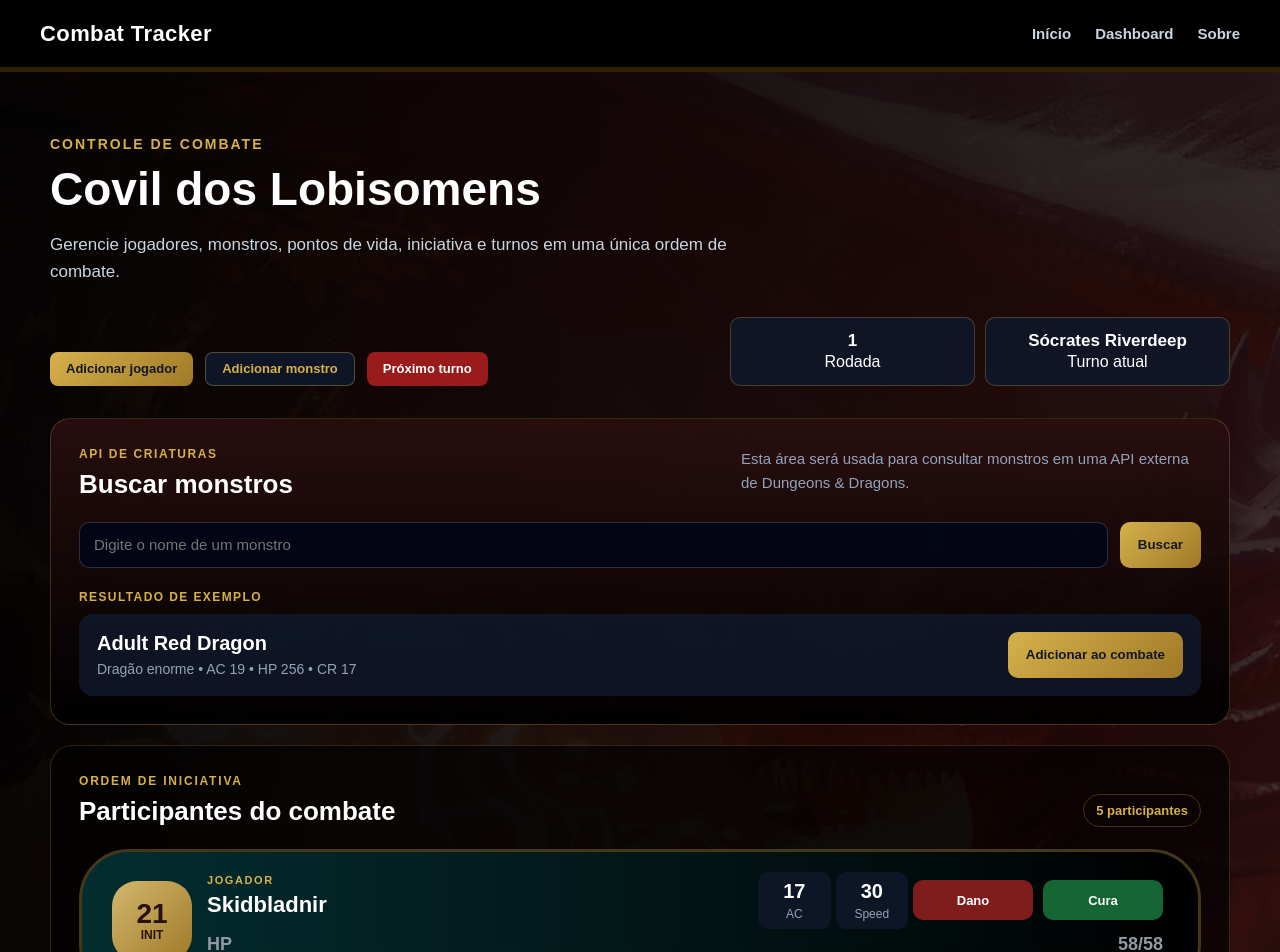
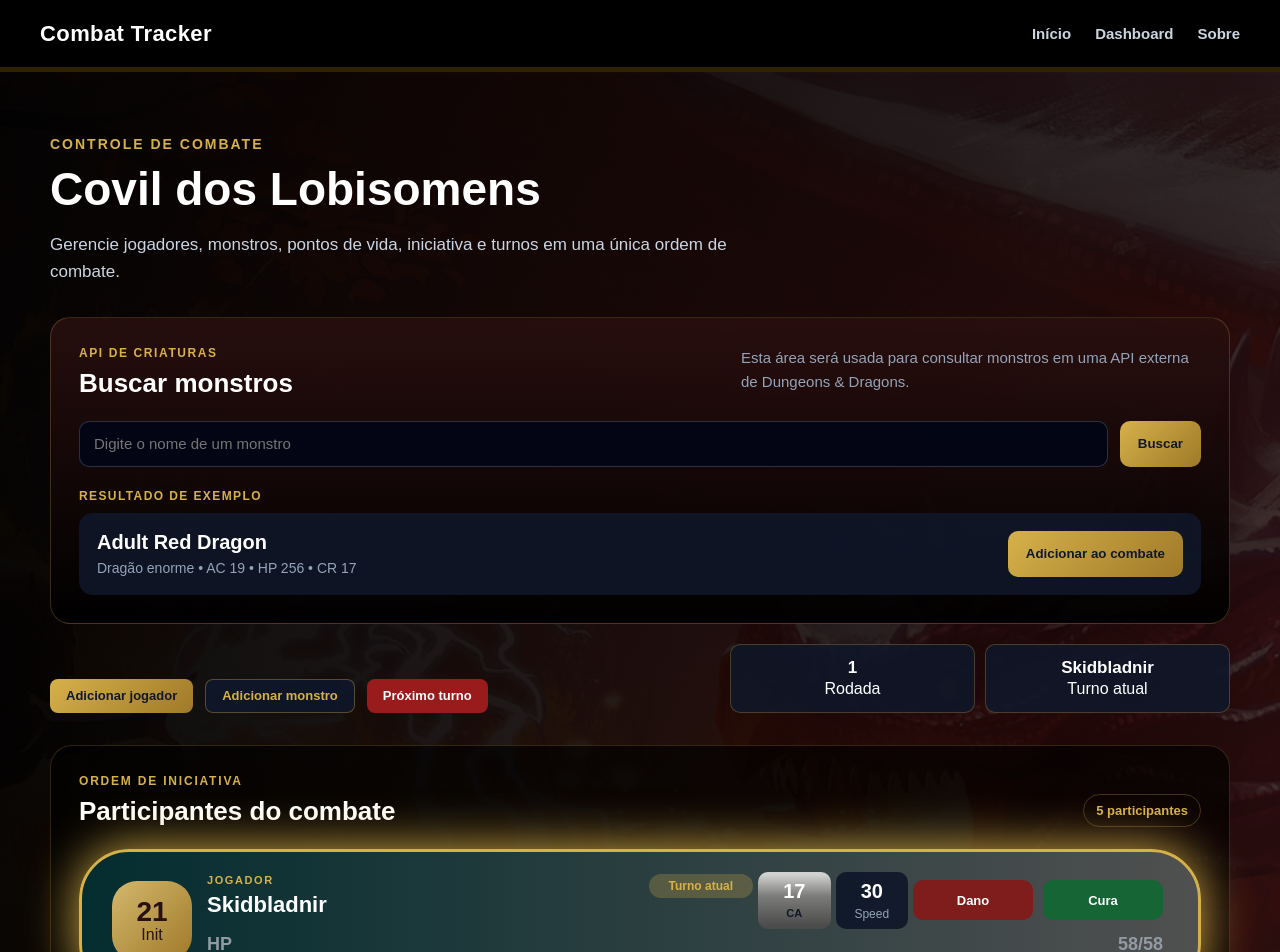
Before and after one commit to lucasgbm17/Combat-Tracker, a React (Vite) app in the folder frontend/: page /combats/1 in a window 1280 px wide. Shown: the top 952 px of the page. Built offline with nearby package versions, Linux system fonts and the light colour scheme.

Commit message:
Melhoria na CA e barra de vida

```diff
--- a/frontend/src/components/Cards/ParticipantCard/ParticipantCard.css
+++ b/frontend/src/components/Cards/ParticipantCard/ParticipantCard.css
@@ -118,7 +118,27 @@
 .participant-card__health-fill {
   height: 100%;
   border-radius: inherit;
+  transition:
+    width 0.25s ease-in-out,
+    background 0.25s ease,
+    box-shadow 0.25s ease;
+}
+
+.participant-card__health-fill_light {
   background: linear-gradient(90deg, #166534, #22c55e);
+}
+
+.participant-card__health-fill_moderate {
+  background: linear-gradient(90deg, #a16207, #facc15);
+}
+
+.participant-card__health-fill_heavy {
+  background: linear-gradient(90deg, #991b1b, #ef4444);
+}
+
+.participant-card__health-fill_critical {
+  background: linear-gradient(90deg, #450a0a, #941818);
+  box-shadow: 0 0 12px rgba(220, 38, 38);
 }
 
 .participant-card__stats {
@@ -137,6 +157,14 @@
   color: #94a3b8;
   font-size: 12px;
   text-align: center;
+}
+
+.participant-card__stat_shield {
+  background: linear-gradient(180deg, #d1d1cf 5%, #7c7c7a 42%, #4b4b4b 95%);
+  color: #111827;
+  font-size: 11px;
+  font-weight: 800;
+  text-transform: uppercase;
 }
 
 .participant-card__stat span {
--- a/frontend/src/components/Cards/ParticipantCard/ParticipantCard.jsx
+++ b/frontend/src/components/Cards/ParticipantCard/ParticipantCard.jsx
@@ -1,10 +1,32 @@
 import "./ParticipantCard.css";
 
-function ParticipantCard({ participant, isActive }) {
+function ParticipantCard({
+  participant,
+  isActive,
+  onDamageParticipant,
+  onHealParticipant,
+}) {
   const healthPercentage = Math.max(
     0,
     Math.min(100, (participant.currentHp / participant.maxHp) * 100),
   );
+
+  //Health Status
+  function getHealthStatusClass() {
+    if (healthPercentage <= 10) {
+      return "participant-card__health-fill_critical";
+    }
+
+    if (healthPercentage <= 40) {
+      return "participant-card__health-fill_heavy";
+    }
+
+    if (healthPercentage <= 70) {
+      return "participant-card__health-fill_moderate";
+    }
+
+    return "participant-card__health-fill_light";
+  }
 
   return (
     <article
@@ -16,7 +38,7 @@ function ParticipantCard({ participant, isActive }) {
         <span className="participant-card__initiative-number">
           {participant.initiative}
         </span>
-        <span className="participant-card__initiative-text">Init</span>
+        <span className="participant-card__initiative-label">Init</span>
       </div>
 
       <div className="participant-card__main">
@@ -38,9 +60,9 @@ function ParticipantCard({ participant, isActive }) {
       </div>
 
       <ul className="participant-card__stats">
-        <li className="participant-card__stat">
+        <li className="participant-card__stat participant-card__stat_shield">
           <span>{participant.armorClass}</span>
-          AC
+          CA
         </li>
 
         <li className="participant-card__stat">
@@ -50,13 +72,18 @@ function ParticipantCard({ participant, isActive }) {
       </ul>
 
       <div className="participant-card__actions">
-        <button className="participant-card__button" type="button">
+        <button
+          className="participant-card__button"
+          type="button"
+          onClick={() => onDamageParticipant(participant.id)}
+        >
           Dano
         </button>
 
         <button
           className="participant-card__button participant-card__button_heal"
           type="button"
+          onClick={() => onHealParticipant(participant.id)}
         >
           Cura
         </button>
@@ -72,7 +99,7 @@ function ParticipantCard({ participant, isActive }) {
 
         <div className="participant-card__health-bar">
           <div
-            className="participant-card__health-fill"
+            className={`participant-card__health-fill ${getHealthStatusClass()}`}
             style={{ width: `${healthPercentage}%` }}
           />
         </div>
--- a/frontend/src/components/CombatPage/CombatPage.jsx
+++ b/frontend/src/components/CombatPage/CombatPage.jsx
@@ -1,14 +1,14 @@
+import { useState } from "react";
 import ParticipantCard from "../Cards/ParticipantCard/ParticipantCard";
 import MonsterSearch from "../MonsterSearch/MonsterSearch";
 import "./CombatPage.css";
 
-function CombatPage() {
-  const participants = [
+//Temporário
+const initialParticipants = [
   {
     id: "p1",
     name: "Sócrates Riverdeep",
     type: "player",
-      description: "Firbolg Druida da Lua",
     armorClass: 16,
     currentHp: 72,
     maxHp: 72,
@@ -19,7 +19,6 @@ function CombatPage() {
     id: "p2",
     name: "Capa Barsavi",
     type: "player",
-      description: "Clérigo de Tyr",
     armorClass: 18,
     currentHp: 64,
     maxHp: 64,
@@ -30,7 +29,6 @@ function CombatPage() {
     id: "p3",
     name: "Skidbladnir",
     type: "player",
-      description: "Ladino Soulknife",
     armorClass: 17,
     currentHp: 58,
     maxHp: 58,
@@ -41,7 +39,6 @@ function CombatPage() {
     id: "m1",
     name: "Werewolf",
     type: "monster",
-      description: "Humanoide amaldiçoado pela licantropia",
     armorClass: 12,
     currentHp: 58,
     maxHp: 58,
@@ -52,7 +49,6 @@ function CombatPage() {
     id: "m2",
     name: "Dire Wolf",
     type: "monster",
-      description: "Lobo gigante de comportamento agressivo",
     armorClass: 14,
     currentHp: 37,
     maxHp: 37,
@@ -61,11 +57,92 @@ function CombatPage() {
   },
 ];
 
+function CombatPage() {
+  const [participants, setParticipants] = useState(initialParticipants);
+  const [currentTurnIndex, setCurrentTurnIndex] = useState(0);
+  const [round, setRound] = useState(1);
+
   const sortedParticipants = [...participants].sort(
     (a, b) => b.initiative - a.initiative,
   );
 
-  const activeParticipant = sortedParticipants[1];
+  const activeParticipant = sortedParticipants[currentTurnIndex];
+
+  //Próximo Turno
+  function handleNextTurn() {
+    if (sortedParticipants.length === 0) {
+      return;
+    }
+
+    const nextTurnIndex = currentTurnIndex + 1;
+
+    if (nextTurnIndex >= sortedParticipants.length) {
+      setCurrentTurnIndex(0);
+      setRound(round + 1);
+      return;
+    }
+
+    setCurrentTurnIndex(nextTurnIndex);
+  }
+
+  //Adicionar Dano
+  function handleDamageParticipant(participantId) {
+    const damageValue = window.prompt("Digite o valor do dano:");
+
+    if (!damageValue) {
+      return;
+    }
+
+    const parsedDamage = Number(damageValue);
+
+    if (Number.isNaN(parsedDamage) || parsedDamage <= 0) {
+      return;
+    }
+
+    setParticipants((currentParticipants) =>
+      currentParticipants.map((participant) => {
+        if (participant.id !== participantId) {
+          return participant;
+        }
+
+        return {
+          ...participant,
+          currentHp: Math.max(0, participant.currentHp - parsedDamage),
+        };
+      }),
+    );
+  }
+
+  //Adicionar Cura
+  function handleHealParticipant(participantId) {
+    const healValue = window.prompt("Digite o valor da cura:");
+
+    if (!healValue) {
+      return;
+    }
+
+    const parsedHeal = Number(healValue);
+
+    if (Number.isNaN(parsedHeal) || parsedHeal <= 0) {
+      return;
+    }
+
+    setParticipants((currentParticipants) =>
+      currentParticipants.map((participant) => {
+        if (participant.id !== participantId) {
+          return participant;
+        }
+
+        return {
+          ...participant,
+          currentHp: Math.min(
+            participant.maxHp,
+            participant.currentHp + parsedHeal,
+          ),
+        };
+      }),
+    );
+  }
 
   return (
     <main className="combat-page">
@@ -81,6 +158,8 @@ function CombatPage() {
           </p>
         </div>
       </section>
+
+      <MonsterSearch />
 
       <section className="combat-page__controls">
         <div className="combat-page__actions">
@@ -98,26 +177,26 @@ function CombatPage() {
           <button
             className="combat-page__button combat-page__button_next"
             type="button"
+            onClick={handleNextTurn}
           >
             Próximo turno
           </button>
         </div>
+
         <div className="combat-page__status">
           <div className="combat-page__status-card">
-            <span className="combat-page__status-number">1</span>
+            <span className="combat-page__status-number">{round}</span>
             <span className="combat-page__status-label">Rodada</span>
           </div>
 
           <div className="combat-page__status-card combat-page__status-card_wide">
             <span className="combat-page__status-number">
-              {activeParticipant.name}
+              {activeParticipant ? activeParticipant.name : "Sem participantes"}
             </span>
             <span className="combat-page__status-label">Turno atual</span>
           </div>
         </div>
       </section>
-
-      <MonsterSearch />
 
       <section className="combat-page__initiative">
         <div className="combat-page__initiative-header">
@@ -140,7 +219,9 @@ function CombatPage() {
             <ParticipantCard
               key={participant.id}
               participant={participant}
-              isActive={participant.id === activeParticipant.id}
+              isActive={activeParticipant?.id === participant.id}
+              onDamageParticipant={handleDamageParticipant}
+              onHealParticipant={handleHealParticipant}
             />
           ))}
         </div>
```
Lines whose indentation alone changed are shown as unchanged.
